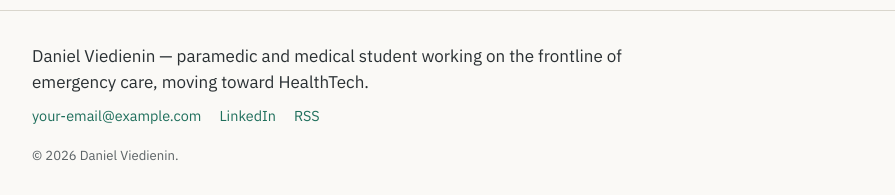
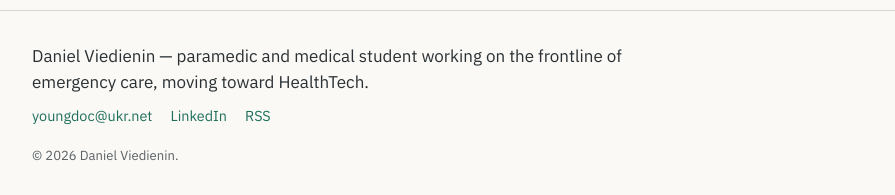
Before and after one commit to YoungDoc04/danielviedienin.github.io, a Jekyll site: the page built from index.md, in a window 1280 px wide and 900 px high, scrolled down 595 px. Shown: the part 702-897 px from the top of the window, without its empty margins (192-1087 px from the left). Built offline with Jekyll 4.4.1, drawn with Linux system fonts in a browser that asks for light colours.

Commit message:
Update _config.yml

```diff
--- a/_config.yml
+++ b/_config.yml
@@ -6,8 +6,8 @@
   frontline emergency care experience, medical student, and builder at the
   intersection of prehospital medicine and AI.
 author: "Daniel Viedienin"
-email: "your-email@example.com"          # TODO: replace with your real email
-linkedin_url: "https://www.linkedin.com/in/your-profile"   # TODO: replace with your LinkedIn URL
+email: "youngdoc@ukr.net"          # TODO: replace with your real email
+linkedin_url: "https://www.linkedin.com/in/daniel-viedienin"   # TODO: replace with your LinkedIn URL
 url: "https://danielviedienin.com"       # production domain (CNAME below)
 baseurl: ""
 
```
